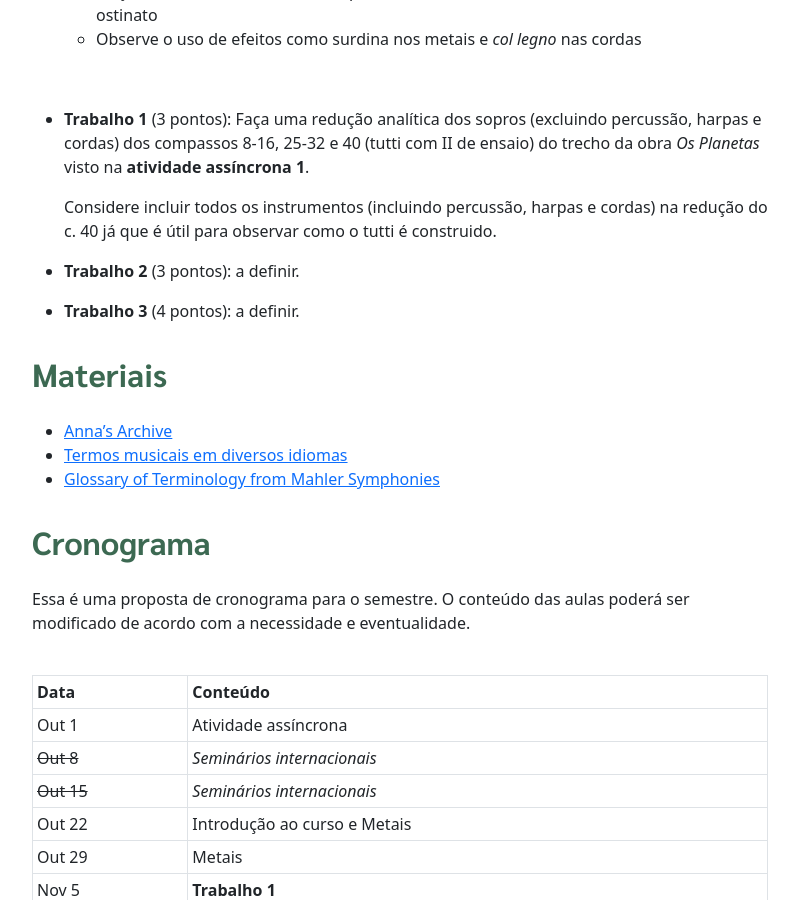
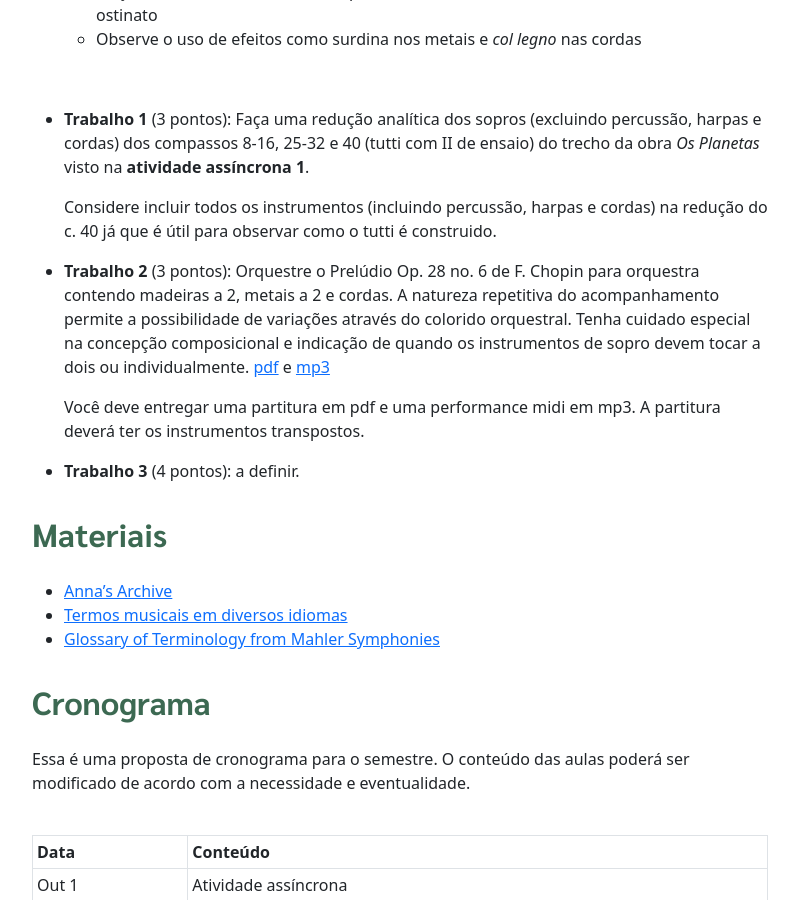
Before and after one commit to pedrokroger/pedrokroger.github.io, a Jekyll site: the page built from aulas/orq2.md, in a window 1280 px wide and 900 px high, scrolled down 1123 px. Shown: the whole window, without its empty margins (50-849 px from the left). Built offline with Jekyll 4.4.1, drawn with Linux system fonts in a browser that asks for light colours.

Commit message:
Trabalho orquestração

```diff
--- a/aulas/orq2.md
+++ b/aulas/orq2.md
@@ -46,12 +46,22 @@ A avaliação final será soma de 3 trabalhos de orquestração orientados.
     cordas) na redução do c. 40 já que é útil para observar como o tutti é
     construido.
 
-- **Trabalho 2** (3 pontos): a definir.
+- **Trabalho 2** (3 pontos): Orquestre o Prelúdio Op. 28 no. 6 de F. Chopin para
+  orquestra contendo madeiras a 2, metais a 2 e cordas. A natureza repetitiva do
+  acompanhamento permite a possibilidade de variações através do colorido
+  orquestral. Tenha cuidado especial na concepção composicional e indicação de
+  quando os instrumentos de sopro devem tocar a dois ou individualmente.
+  [pdf][3] e [mp3][4]
+
+  Você deve entregar uma partitura em pdf e uma performance midi em mp3. A
+  partitura deverá ter os instrumentos transpostos.
 
 - **Trabalho 3** (4 pontos): a definir.
 
 [1]: https://docs.pkroger.com/Holst%20-%20Os%20Planetas%20-%20Marte%20-%20Trecho.pdf
 [2]: https://docs.pkroger.com/Holst%20-%20Os%20Planetas%20-%20Marte%20-%20Trecho.mp3
+[3]: https://docs.pkroger.com/Chopin%20Preludio%206.pdf
+[4]: https://docs.pkroger.com/Chopin%20Preludio%206.mp3
 
 ## Materiais
 
```
